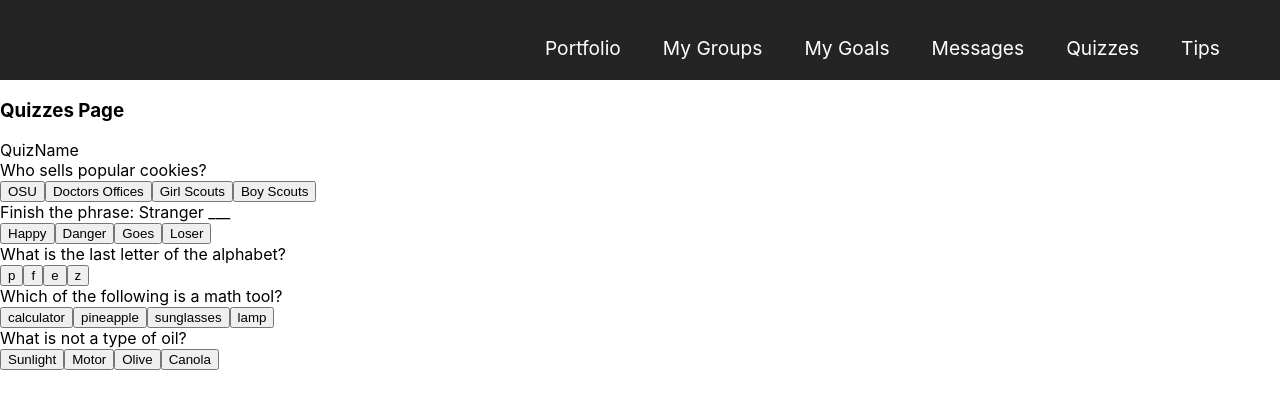
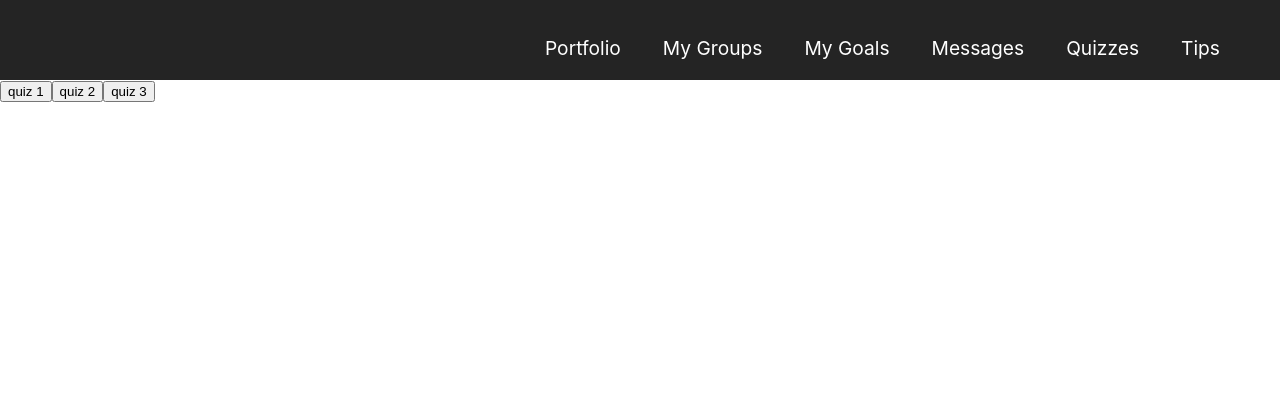
Before and after one commit to FeelingA1/HIPAAtar, a React (Create React App) app in the folder web-app/: page /quizzes in a window 1280 px wide. Shown: the top 408 px of the page. Built offline with nearby package versions, Linux system fonts and the light colour scheme.

Commit message:
Quiz Selection Bar working

```diff
--- a/web-app/src/components/Quiz/Quiz.js
+++ b/web-app/src/components/Quiz/Quiz.js
@@ -8,8 +8,7 @@ import Result from "./ResultBox"
 class Quiz extends Component {
     // Make this editable based on Quiz
     numQuestions = 5;
-
-    constructor(props) {
+        constructor(props) {
         super(props);
         this.state = {
             questionBank: [],
@@ -58,12 +57,17 @@ class Quiz extends Component {
         this.getQuestions();
     }
 
+    componentDidUpdate(prevProps) {
+        if(prevProps.quizNumber !== this.props.quizNumber) {
+            this.getQuestions();
+        }
+    }
+
     render() {
         return (<div className="container">
             <div className="title">
-                QuizName
+               <h2> {this.props.quizName} </h2>
             </div>
-
             {this.state.questionBank.length > 0 &&
             this.state.answered < 5 &&
             this.state.questionBank.map(({question, answers, correct, questionId}) =>
--- a/web-app/src/pages/Quizzes.js
+++ b/web-app/src/pages/Quizzes.js
@@ -1,12 +1,25 @@
-import React from 'react';
+import React, {useState} from 'react';
 import Quiz from '../components/Quiz/Quiz'
 
+
 const Quizzes = () =>{
-  const quizNum = 3; //change this value in parent to change quiz bank
+  const[quizNum, setQuizNum] = new useState(0)
+  const[quizName, setQuizName] = new useState('')
+  console.log('beginning ' + quizNum)
+
+  const handleQuizSelector = (num, name) => {
+    setQuizNum(num)
+    setQuizName(name)
+  }
   return (
     <div>
-      <h3>Quizzes Page</h3>
-      <Quiz quizNumber = {quizNum}/>
+
+      <button onClick={() => handleQuizSelector(1, "Quiz 1")} >quiz 1</button>
+      <button onClick={() => handleQuizSelector(2, "Quiz 2")}>quiz 2</button>
+      <button onClick={() => handleQuizSelector(3, "Quiz 3")} >quiz 3</button>
+
+      {console.log('before quiz call ' + quizNum)}
+      <Quiz quizName= {quizName} quizNumber = {quizNum}/>
     </div>
   );
 }
```
